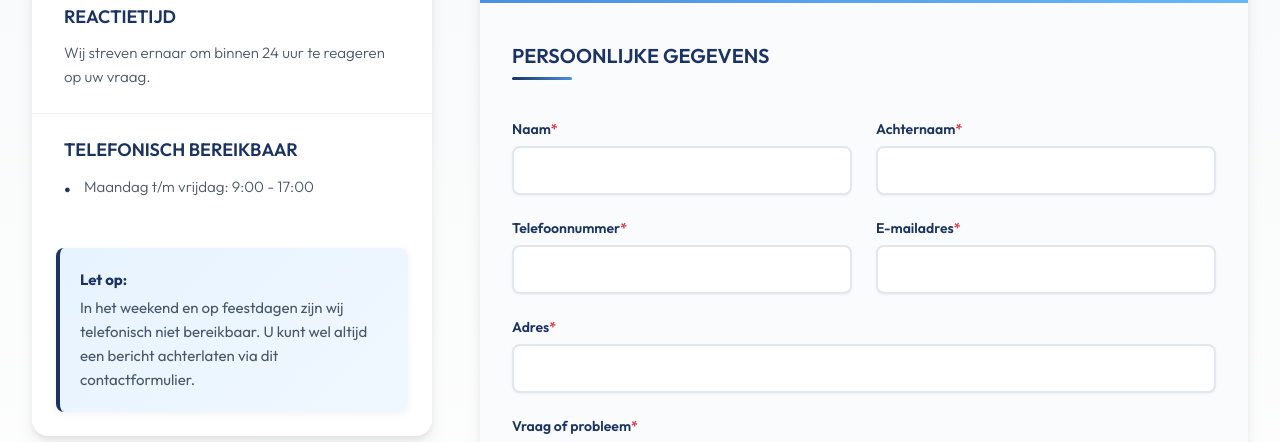
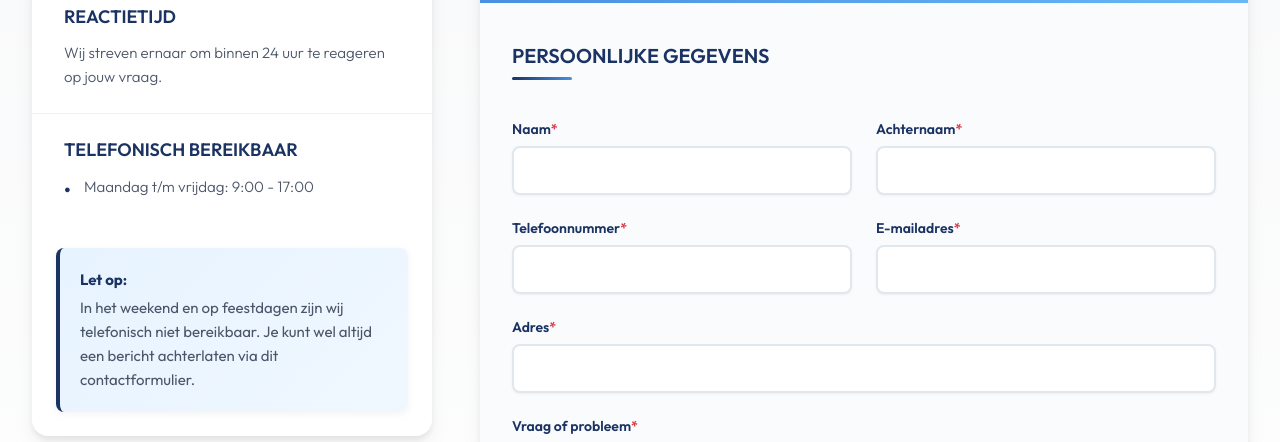
Before and after one commit to Nayomekaia/Doormasters, a SvelteKit app: page /contact in a window 1280 px wide. Shown: the part 711-1153 px from the top of the page. Built offline with nearby package versions, Linux system fonts and the light colour scheme; no server answers; a web font is replaced by a local one.

Commit message:
Update +page.svelte

```diff
--- a/src/routes/contact/+page.svelte
+++ b/src/routes/contact/+page.svelte
@@ -62,7 +62,7 @@
 
 			<section class="info-section">
 				<h3>Reactietijd</h3>
-				<p>Wij streven ernaar om binnen 24 uur te reageren op uw vraag.</p>
+				<p>Wij streven ernaar om binnen 24 uur te reageren op jouw vraag.</p>
 			</section>
 
 			<section class="info-section">
@@ -75,7 +75,7 @@
 			<div class="info-note">
 				<div  style="font-family: var(--font-primary);">
 					<strong>Let op:</strong>
-					In het weekend en op feestdagen zijn wij telefonisch niet bereikbaar. U kunt wel altijd een
+					In het weekend en op feestdagen zijn wij telefonisch niet bereikbaar. Je kunt wel altijd een
 					bericht achterlaten via dit contactformulier.
 				</div>
 			</div>
```
